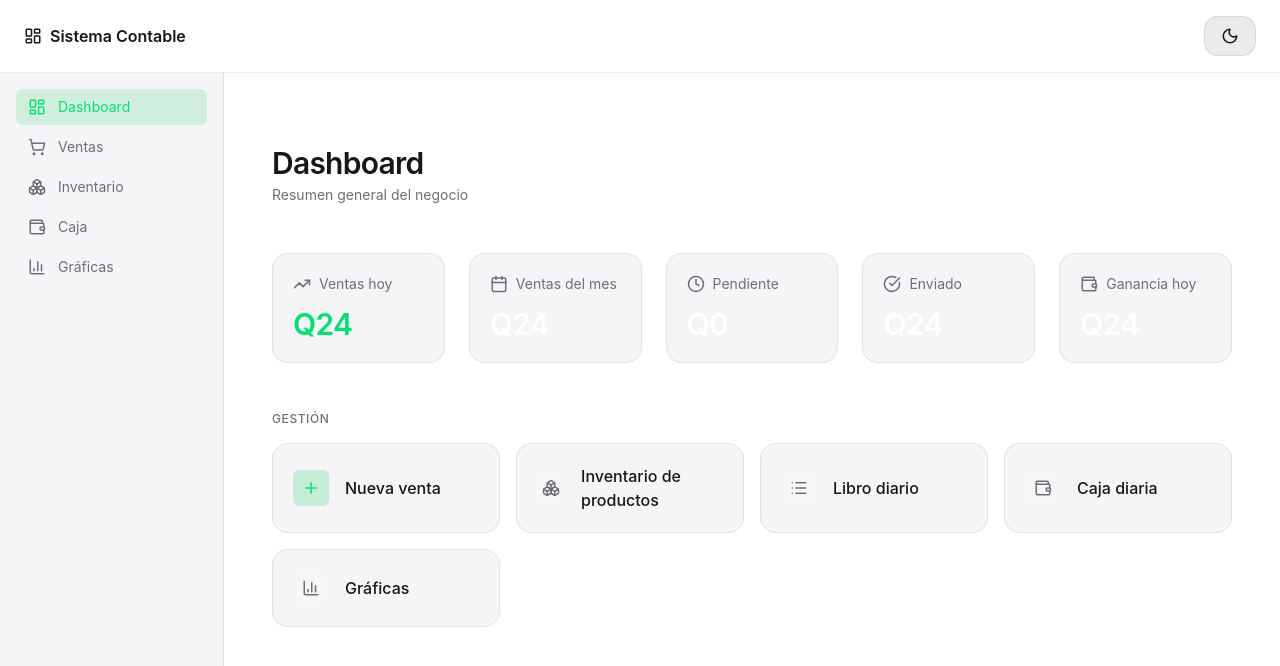
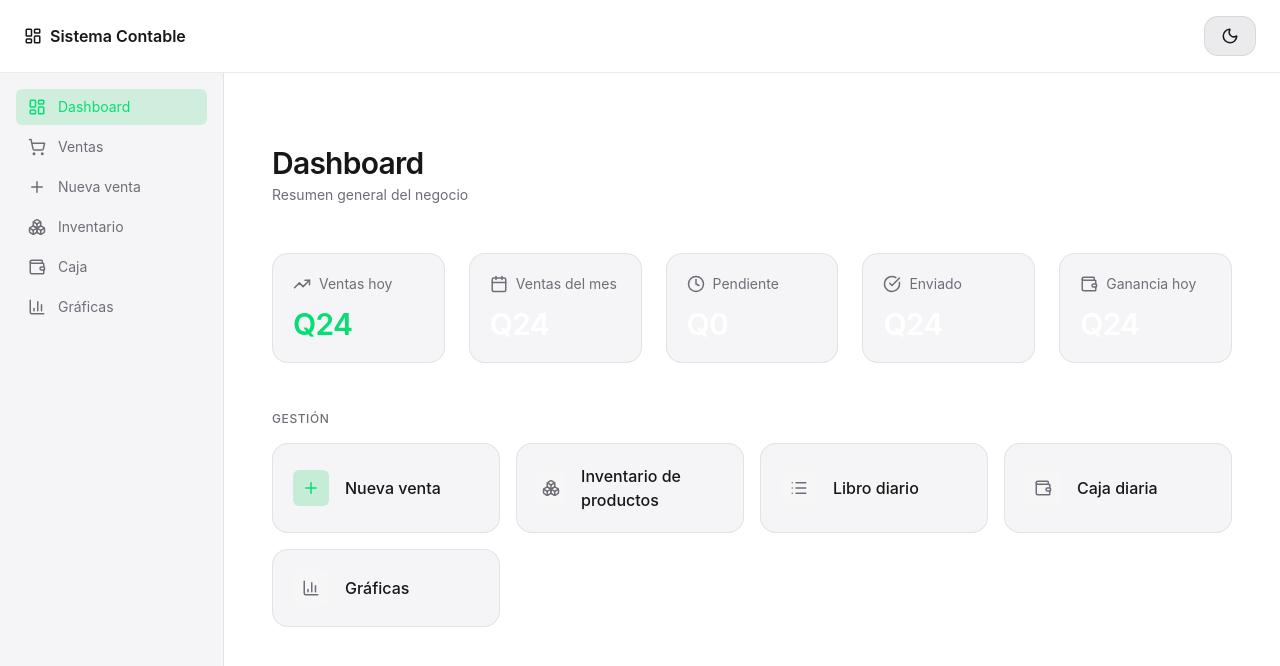
Before and after one commit to Trackingt/Contabilidad, a Next.js app: page / in a window 1280 px wide. Shown: the top 666 px of the page. Built offline with nearby package versions, Linux system fonts and the light colour scheme.

Commit message:
Add new sale option to sidebar

```diff
--- a/src/components/AppSidebar.tsx
+++ b/src/components/AppSidebar.tsx
@@ -8,6 +8,7 @@ import {
   Wallet,
   BarChart3,
   Boxes,
+  Plus,
 } from "lucide-react";
 
 const items = [
@@ -22,8 +23,14 @@ const items = [
     icon: ShoppingCart,
   },
 
+  {
+    href: "/ventas/nueva",
+    label: "Nueva venta",
+    icon: Plus,
+  },
+
     {
-    href: "/inventario", // 👈 NUEVO
+    href: "/inventario",
     label: "Inventario",
     icon: Boxes,
   },
@@ -46,7 +53,7 @@ export default function AppSidebar() {
     <aside className="hidden md:block w-56 shrink-0 border-r border-[rgb(var(--border))] bg-[rgb(var(--card))]">
       <nav className="p-4 space-y-1">
         {items.map(({ href, label, icon: Icon }) => {
-          const active = pathname === href;
+         const active = pathname === href || pathname.startsWith(href + "/");
 
           return (
             <Link
```
